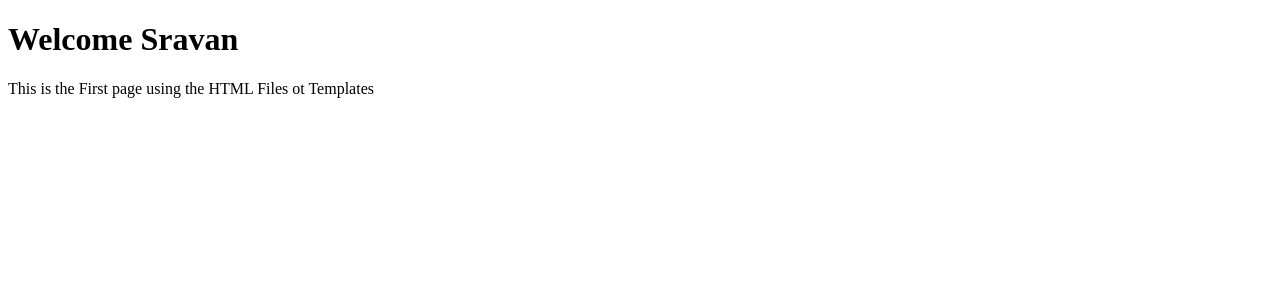
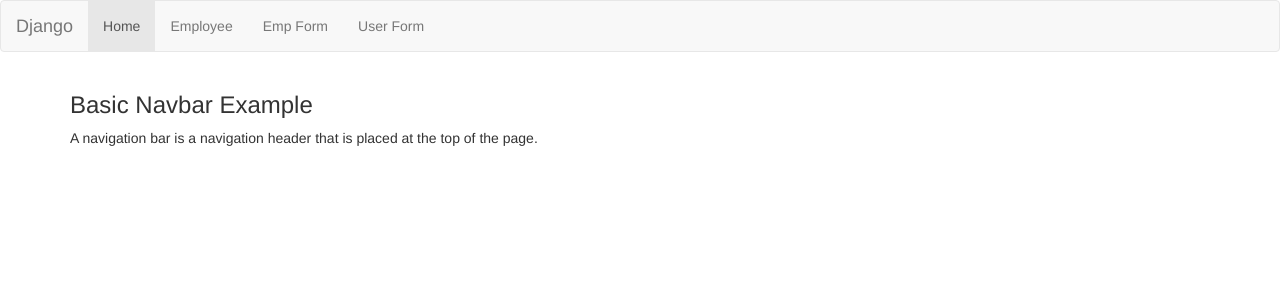
Before and after one commit to sravan0811/DjangoMagnusJuly, a Django app: page /home/ in a window 1280 px wide. Shown: the top 300 px of the page. Run offline with Django 4.2, Linux system fonts and the light colour scheme; some libraries are stand-ins or nearby versions.

Commit message:
Day6_Django_21-Sep-2023

```diff
--- a/MagnusDjango/MyApp1/urls.py
+++ b/MagnusDjango/MyApp1/urls.py
@@ -8,4 +8,5 @@ urlpatterns = [
     path('emp/',views.emp,name="emp"),
     path('user/',views.form_page,name='userform'),
     path('empform/',views.emp_formpage,name="empform"),
+
 ]
--- a/MagnusDjango/MyApp1/views.py
+++ b/MagnusDjango/MyApp1/views.py
@@ -4,8 +4,7 @@ from .models import Employee
 from .forms import UserForm,EmpForm
 # Create your views here.
 def home(request):
-    data = {"name":"Sravan"}
-    return render(request,'MyApp1/Home.html', context=data)
+    return render(request,'MyApp1/base.html')
 
 def help(request):
     return HttpResponse("<h1>This is the Help Page</h1>")
--- /dev/null
+++ b/MagnusDjango/templates/MyApp1/base.html
@@ -0,0 +1,35 @@
+<!DOCTYPE html>
+<html lang="en">
+<head>
+  <title>Bootstrap Example</title>
+  <meta charset="utf-8">
+  <meta name="viewport" content="width=device-width, initial-scale=1">
+  <link rel="stylesheet" href="https://maxcdn.bootstrapcdn.com/bootstrap/3.4.1/css/bootstrap.min.css">
+  <script src="https://ajax.googleapis.com/ajax/libs/jquery/3.6.4/jquery.min.js"></script>
+  <script src="https://maxcdn.bootstrapcdn.com/bootstrap/3.4.1/js/bootstrap.min.js"></script>
+</head>
+<body>
+
+<nav class="navbar navbar-default">
+  <div class="container-fluid">
+    <div class="navbar-header">
+      <a class="navbar-brand" href="#">Django</a>
+    </div>
+    <ul class="nav navbar-nav">
+      <li class="active"><a href="{% url 'home' %}">Home</a></li>
+      <li><a href="{% url 'emp' %}">Employee</a></li>
+      <li><a href="{% url 'empform' %}">Emp Form</a></li>
+      <li><a href="{% url 'userform' %}">User Form</a></li>
+    </ul>
+  </div>
+</nav>
+
+<div class="container">
+  <h3>Basic Navbar Example</h3>
+  <p>A navigation bar is a navigation header that is placed at the top of the page.</p>
+</div>
+
+{% block content %}
+{% endblock content %}
+</body>
+</html>
```
Also changed, not shown: MagnusDjango/templates/MyApp1/Emp.html (+4 -10 lines), MagnusDjango/templates/MyApp1/EmpForm.html (+4 -9 lines), Notes.txt (+9 -0 lines).
